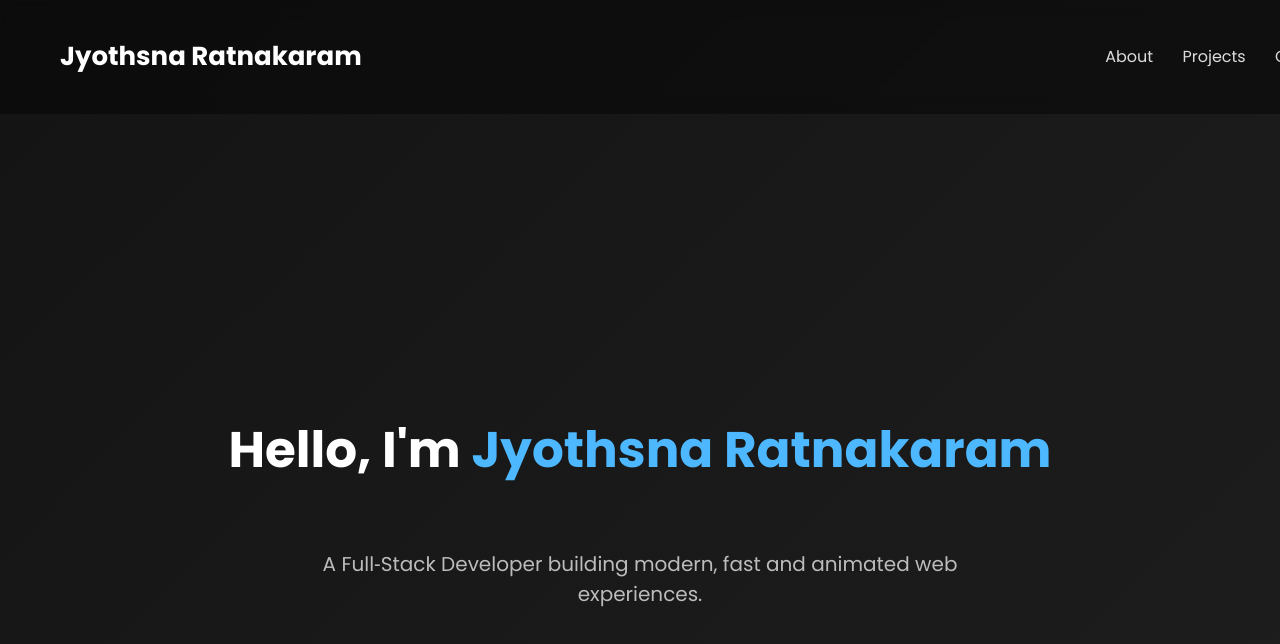
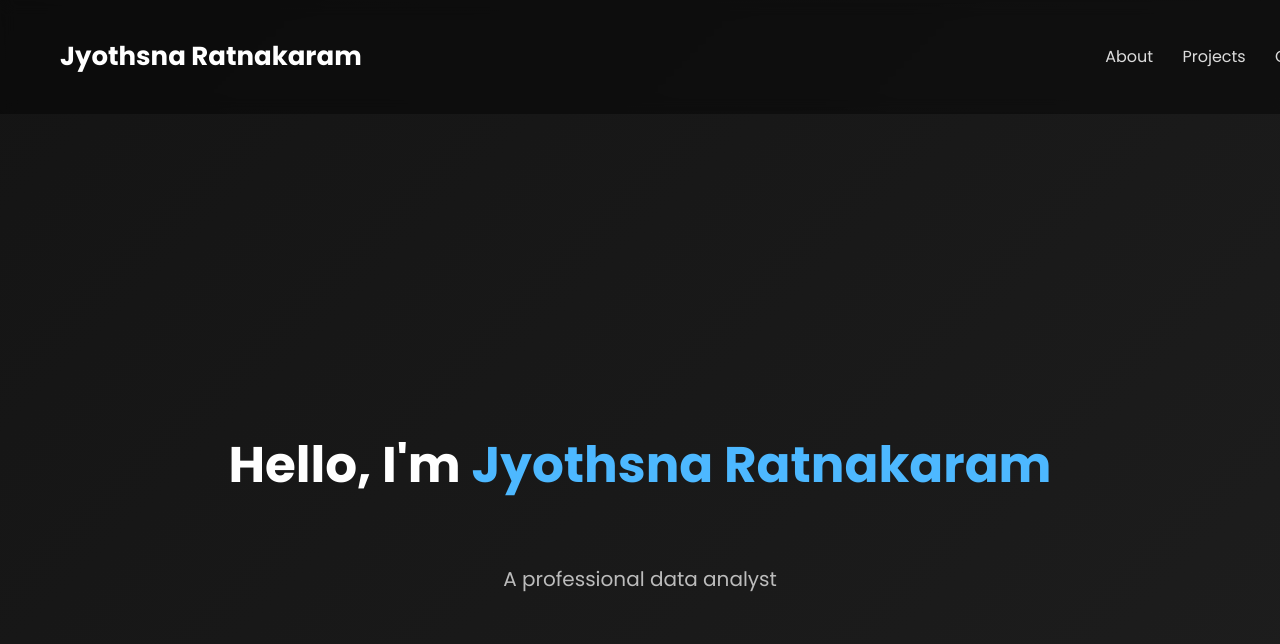
Before and after one commit to JyothsnaRatnakaram/my-portfolio, a plain HTML site: page index.html in a window 1280 px wide. Drawn offline with Linux system fonts and the light colour scheme.

Commit message:
Update index.html

```diff
--- a/index.html
+++ b/index.html
@@ -82,7 +82,7 @@ to { opacity: 1; transform: translateY(0); }
 
 <section class="hero">
 <h2>Hello, I'm <span style="color:#4db8ff">Jyothsna Ratnakaram</span></h2>
-<p>A Full‑Stack Developer building modern, fast and animated web experiences.</p>
+<p>A professional data analyst </p>
 </section>
 
 
```
